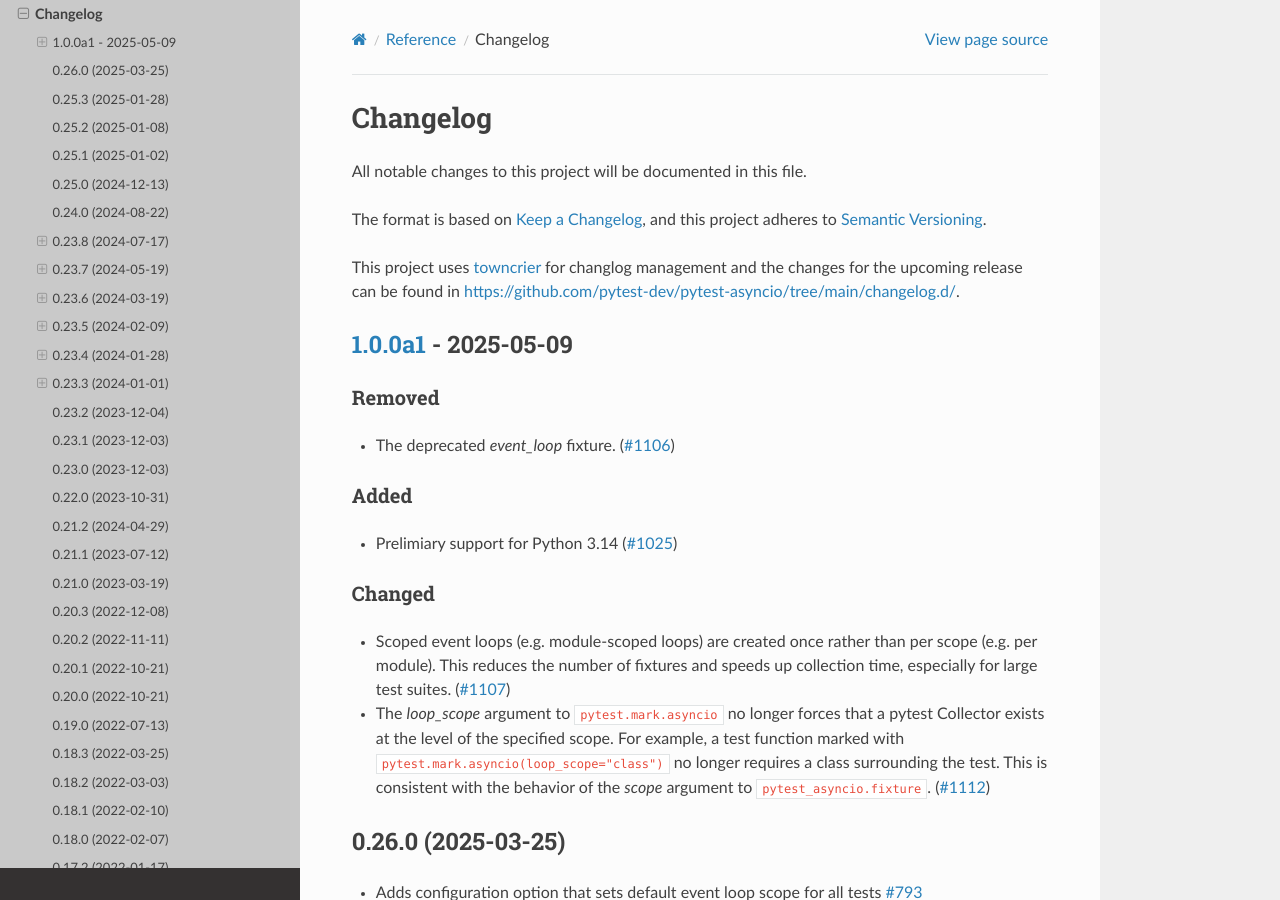
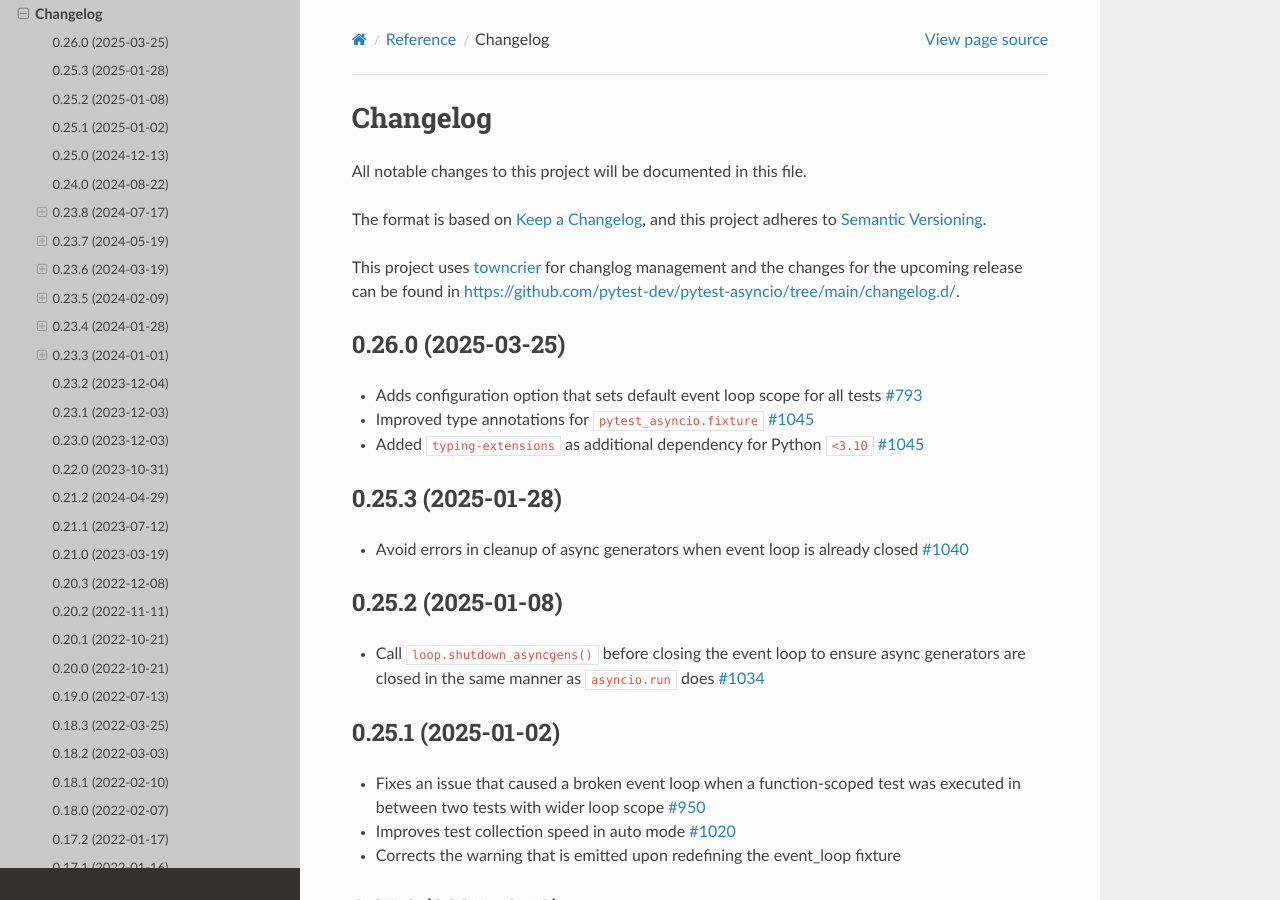
Before and after one commit to pytest-dev/pytest-asyncio, a Sphinx documentation site: the page built from docs/reference/changelog.rst, in a window 1280 px wide and 900 px high. Built offline with Sphinx 7.4.7 and the Read the Docs theme 3.1.0, drawn with Linux system fonts in a browser that asks for light colours.

Commit message:
docs: Disassemble v1.0.0a1 changelog into fragments.
This allows adding fragments to further pre-releases.

```diff
--- /dev/null
+++ b/changelog.d/1025.added.rst
@@ -0,0 +1 @@
+Prelimiary support for Python 3.14
--- /dev/null
+++ b/changelog.d/1106.removed.rst
@@ -0,0 +1 @@
+The deprecated *event_loop* fixture.
--- /dev/null
+++ b/changelog.d/1107.changed.rst
@@ -0,0 +1 @@
+Scoped event loops (e.g. module-scoped loops) are created once rather than per scope (e.g. per module). This reduces the number of fixtures and speeds up collection time, especially for large test suites.
--- /dev/null
+++ b/changelog.d/1112.changed.rst
@@ -0,0 +1 @@
+The *loop_scope* argument to ``pytest.mark.asyncio`` no longer forces that a pytest Collector exists at the level of the specified scope. For example, a test function marked with ``pytest.mark.asyncio(loop_scope="class")`` no longer requires a class surrounding the test. This is consistent with the behavior of the *scope* argument to ``pytest_asyncio.fixture``.
--- a/docs/reference/changelog.rst
+++ b/docs/reference/changelog.rst
@@ -9,28 +9,6 @@
 This project uses `towncrier <https://towncrier.readthedocs.io/>`__ for changlog management and the changes for the upcoming release can be found in https://github.com/pytest-dev/pytest-asyncio/tree/main/changelog.d/.
 
 .. towncrier release notes start
-
-`1.0.0a1 <https://github.com/pytest-dev/pytest-asyncio/tree/1.0.0a1>`_ - 2025-05-09
-===================================================================================
-
-Removed
--------
-
-- The deprecated *event_loop* fixture. (`#1106 <https://github.com/pytest-dev/pytest-asyncio/issues/1106>`_)
-
-
-Added
------
-
-- Prelimiary support for Python 3.14 (`#1025 <https://github.com/pytest-dev/pytest-asyncio/issues/1025>`_)
-
-
-Changed
--------
-
-- Scoped event loops (e.g. module-scoped loops) are created once rather than per scope (e.g. per module). This reduces the number of fixtures and speeds up collection time, especially for large test suites. (`#1107 <https://github.com/pytest-dev/pytest-asyncio/issues/1107>`_)
-- The *loop_scope* argument to ``pytest.mark.asyncio`` no longer forces that a pytest Collector exists at the level of the specified scope. For example, a test function marked with ``pytest.mark.asyncio(loop_scope="class")`` no longer requires a class surrounding the test. This is consistent with the behavior of the *scope* argument to ``pytest_asyncio.fixture``. (`#1112 <https://github.com/pytest-dev/pytest-asyncio/issues/1112>`_)
-
 
 0.26.0 (2025-03-25)
 ===================
```
